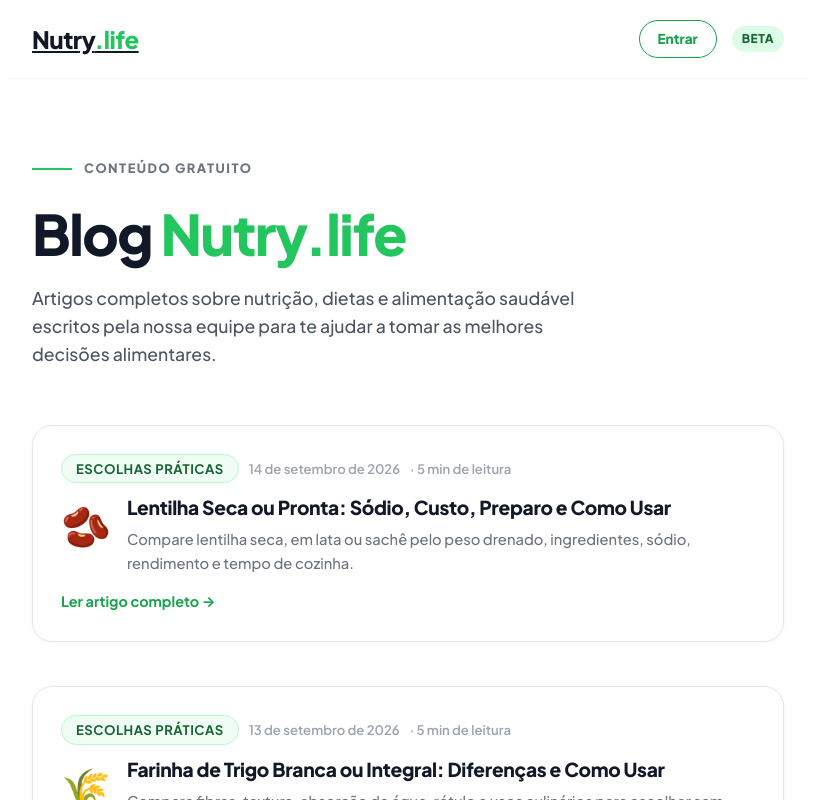
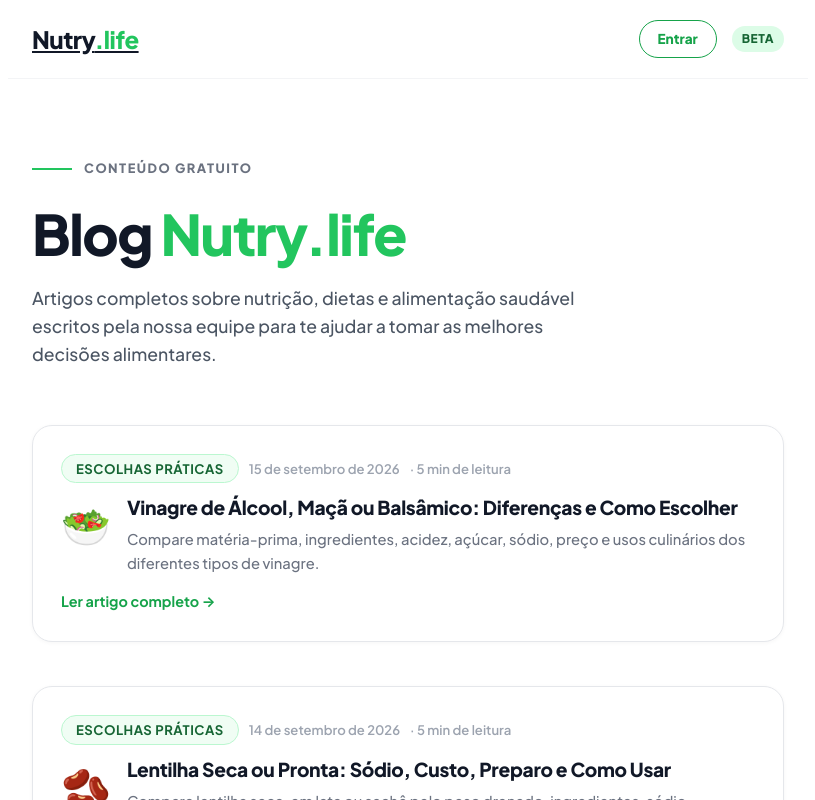
Before and after one commit to elevanceseguros/Nutri, a Next.js app: page /blog in a window 1280 px wide. Shown: the top 800 px of the page, without its empty margins (232-1047 px from the left). Built offline with nearby package versions, Linux system fonts and the light colour scheme.

Commit message:
Adiciona card do artigo de 15/09

```diff
--- a/src/app/blog/page.tsx
+++ b/src/app/blog/page.tsx
@@ -14,6 +14,15 @@ export const metadata: Metadata = {
 };
 
 const posts = [
+  {
+    "slug": "vinagre-alcool-maca-balsamico-como-escolher",
+    "titulo": "Vinagre de Álcool, Maçã ou Balsâmico: Diferenças e Como Escolher",
+    "descricao": "Compare matéria-prima, ingredientes, acidez, açúcar, sódio, preço e usos culinários dos diferentes tipos de vinagre.",
+    "data": "15 de setembro de 2026",
+    "tempo": "5 min de leitura",
+    "tag": "Escolhas práticas",
+    "emoji": "🥗"
+  },
   {
     "slug": "lentilha-seca-vs-pronta-sodio-custo-preparo",
     "titulo": "Lentilha Seca ou Pronta: Sódio, Custo, Preparo e Como Usar",
```
